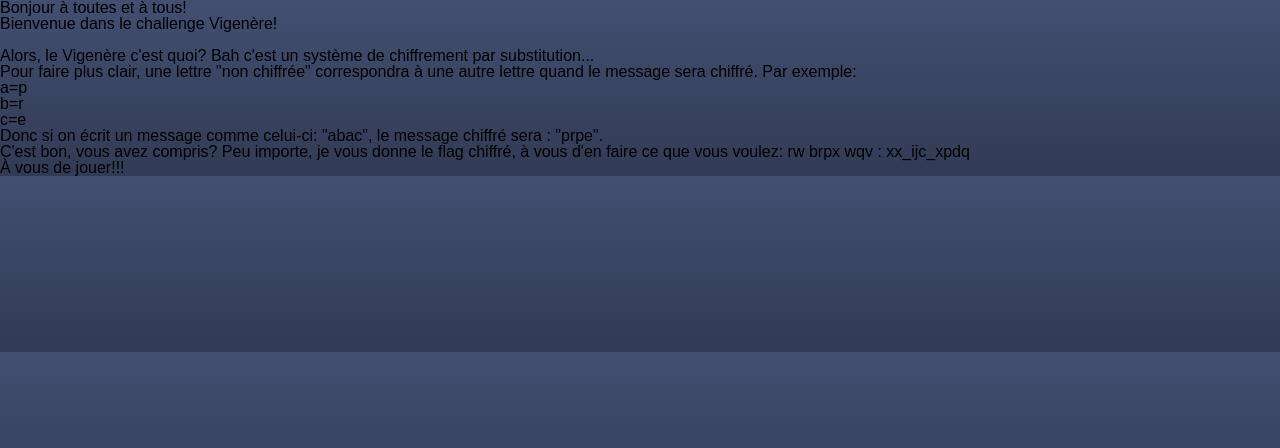
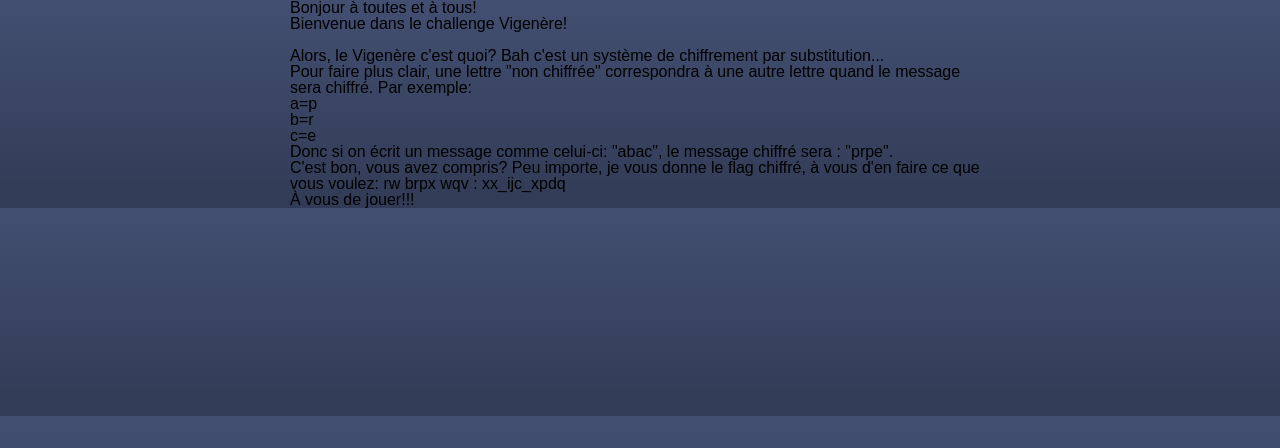
Before and after one commit to aslafy-z/cq-stage, a PHP site: page / in a window 1280 px wide. Shown: the top 448 px of the page. Run offline with PHP 8.4, Linux system fonts and the light colour scheme.

Commit message:
add index

```diff
--- a/Crypto/Vigenere/index.php
+++ b/Crypto/Vigenere/index.php
@@ -11,6 +11,7 @@
 <script type="text/javascript" src="placeholder.js"></script>
 </head>
 <body>
+  <div style="width:700px; height: 100%;margin:auto;">
   Bonjour à toutes et à tous!<br />
   Bienvenue dans le challenge Vigenère!<br /><br />
   Alors, le Vigenère c'est quoi? Bah c'est un système de chiffrement par substitution...<br />
@@ -21,4 +22,5 @@
   Donc si on écrit un message comme celui-ci: "abac", le message chiffré sera : "prpe".<br />
   C'est bon, vous avez compris? Peu importe, je vous donne le flag chiffré, à vous d'en faire ce que vous voulez: rw brpx wqv : xx_ijc_xpdq<br :>
   À vous de jouer!!!
+</div>
 </body></html>
```
